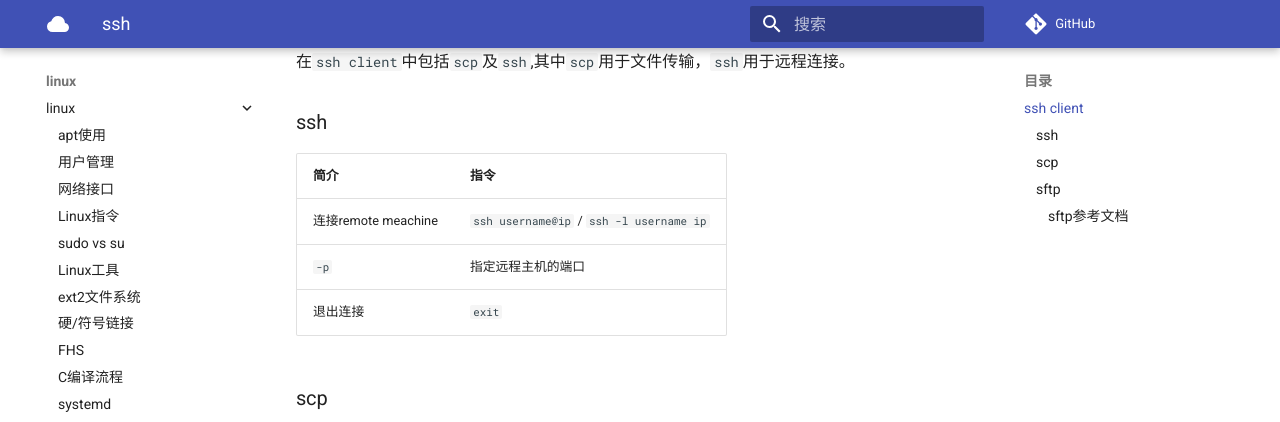
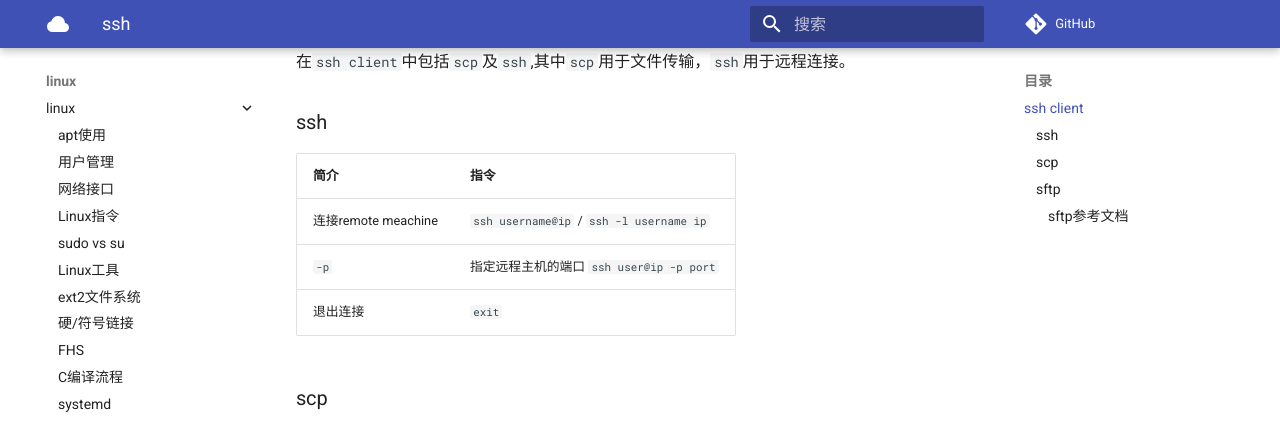
Before and after one commit to zhoukaidev/ks_blog, an MkDocs documentation site: the page built from docs/shell/linux/tools/ssh.md, in a window 1280 px wide and 900 px high, scrolled down 471 px. Shown: the top 422 px of the window. Built offline with MkDocs 1.6.1 and Material for MkDocs 9.7.7, drawn with Linux system fonts in a browser that asks for light colours; comment, search, counter and statistics services are not loaded.

Commit message:
Update ssh.md

```diff
--- a/docs/shell/linux/tools/ssh.md
+++ b/docs/shell/linux/tools/ssh.md
@@ -17,7 +17,7 @@
 | 简介     |   指令    |
 |----------|----------|
 |连接remote meachine  | `ssh username@ip` / `ssh -l username ip`|
-| `-p`  | 指定远程主机的端口  |
+| `-p`  | 指定远程主机的端口 `ssh user@ip -p port`  |
 |退出连接   | `exit`  |
 
 ### scp
```
